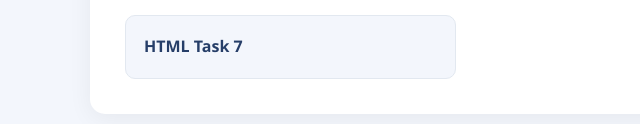
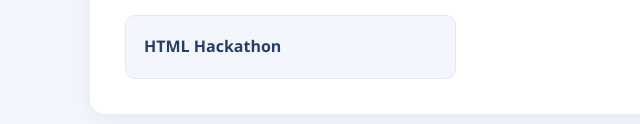
Before and after one commit to huzai569/wma-all-task, a plain HTML site: page index.html in a window 1280 px wide. Shown: the part 676-800 px from the top of the page, 0-640 px from the left. Drawn offline with Linux system fonts and the light colour scheme.

Commit message:
edit name in html

```diff
--- a/index.html
+++ b/index.html
@@ -53,7 +53,7 @@
             <li><a href="./HTML ASS 4/index.html">HTML Task 4</a></li>
             <li><a href="./HTML ASS 5/index.html">HTML Task 5</a></li>
             <li><a href="./HTML ASS 6/index.html">Login Form Task 6</a></li>
-            <li><a href="./HTML ASS 7 Hackaton/index.html">HTML Task 7</a></li>
+            <li><a href="./HTML ASS 7 Hackaton/index.html">HTML Hackathon</a></li>
         </ul>
 
     </div>
```
